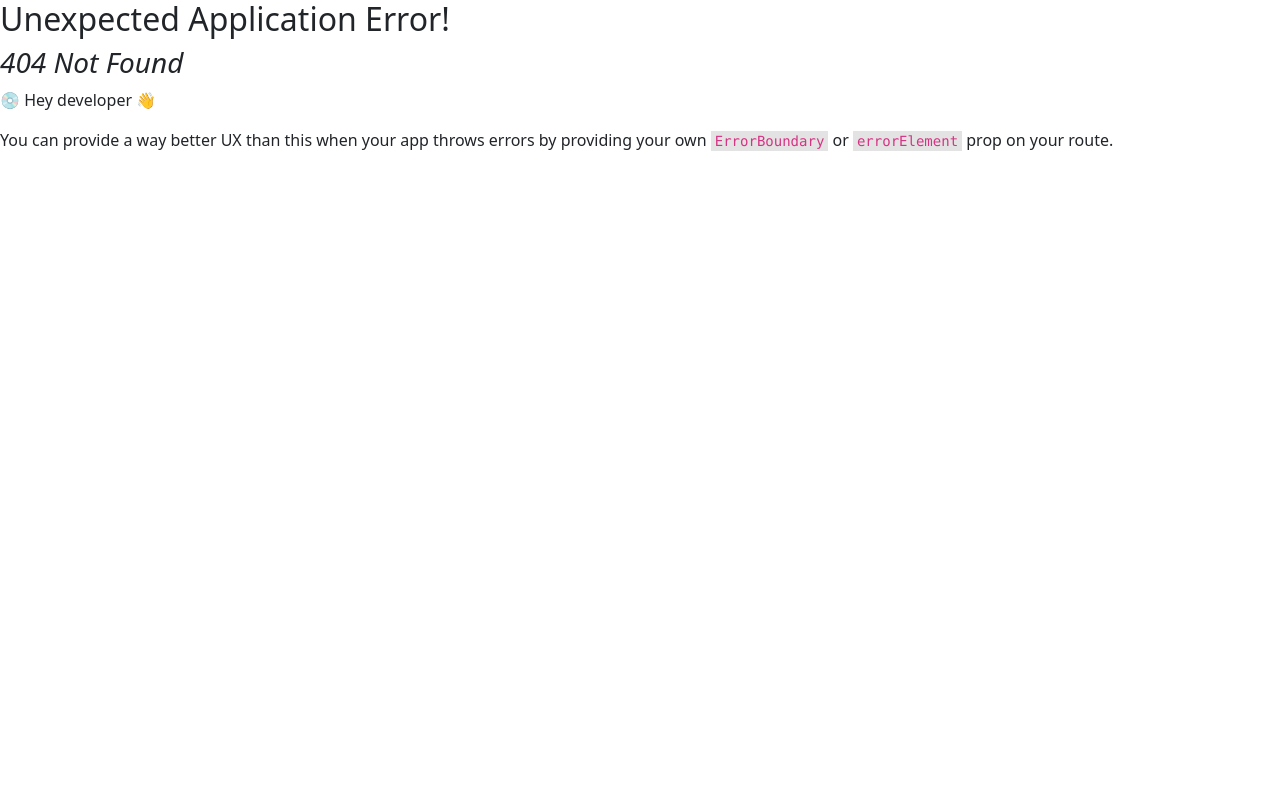
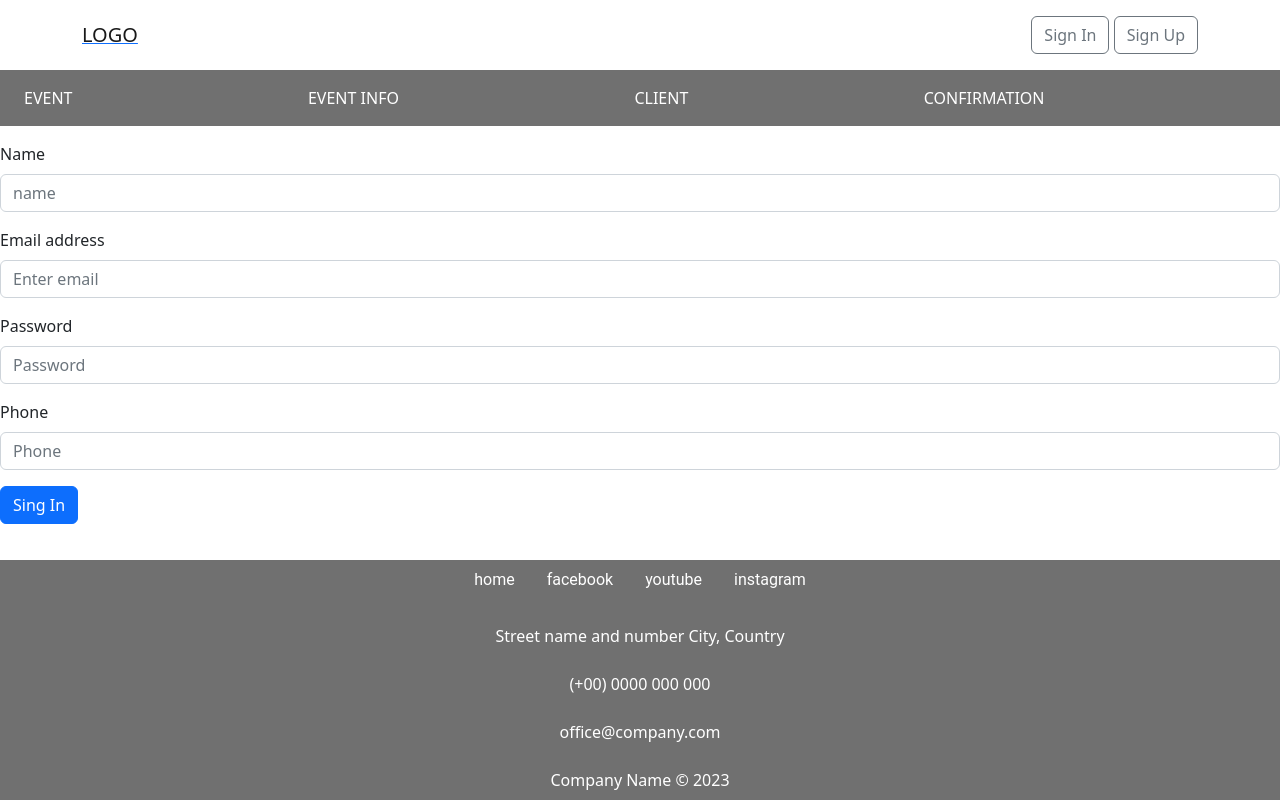
Before and after one commit to wich229/big_island_adventures_front_end, a React (Create React App) app: page /login_signup in a window 1280 px wide. Before the commit this address had no page. Built offline with nearby package versions, Linux system fonts and the light colour scheme.

Commit message:
react dom routers connecting

```diff
--- a/src/App.js
+++ b/src/App.js
@@ -7,6 +7,7 @@ import RootLayout from "./RootLayout";
 import Home from "./pages/Home";
 import EventsPage from "./pages/EventsPage";
 import EventInfo from "./pages/EventInfo";
+import LoginSignUp from "./pages/LoginSignUp";
 
 const router = createBrowserRouter([
   {
@@ -14,6 +15,7 @@ const router = createBrowserRouter([
     element: <RootLayout />,
     children: [
       { path: "/", element: <Home /> },
+      { path: "/login_signup", element: <LoginSignUp /> },
       { path: "/events", element: <EventsPage /> },
       { path: "/event-info", element: <EventInfo /> },
     ],
--- /dev/null
+++ b/src/components/EventCard.js
@@ -0,0 +1,24 @@
+import React from "react";
+import { Link } from "react-router-dom";
+import Button from "react-bootstrap/Button";
+import Card from "react-bootstrap/Card";
+
+const EventCard = () => {
+  return (
+    <div>
+      <Card style={{ width: "18rem" }}>
+        <Card.Img variant="top" src="holder.js/100px180" />
+        <Card.Body>
+          <Card.Title>Event One</Card.Title>
+          <Card.Text>
+            Some quick example text to build on the card title and make up the
+            bulk of the card's content.
+          </Card.Text>
+          <Button variant="secondary">Event Info</Button>
+        </Card.Body>
+      </Card>
+    </div>
+  );
+};
+
+export default EventCard;
--- /dev/null
+++ b/src/components/LoginSignUpCard.js
@@ -0,0 +1,35 @@
+import React from "react";
+import Button from "react-bootstrap/Button";
+import Form from "react-bootstrap/Form";
+
+const LoginSignUpCard = () => {
+  return (
+    <Form>
+      <Form.Group className="mb-3" controlId="formBasicName">
+        <Form.Label>Name</Form.Label>
+        <Form.Control type="name" placeholder="name" />
+      </Form.Group>
+
+      <Form.Group className="mb-3" controlId="formBasicEmail">
+        <Form.Label>Email address</Form.Label>
+        <Form.Control type="email" placeholder="Enter email" />
+      </Form.Group>
+
+      <Form.Group className="mb-3" controlId="formBasicPassword">
+        <Form.Label>Password</Form.Label>
+        <Form.Control type="password" placeholder="Password" />
+      </Form.Group>
+
+      <Form.Group className="mb-3" controlId="formBasicPhone">
+        <Form.Label>Phone</Form.Label>
+        <Form.Control type="phone" placeholder="Phone" />
+      </Form.Group>
+
+      <Button variant="primary" type="submit">
+        Sing In
+      </Button>
+    </Form>
+  );
+};
+
+export default LoginSignUpCard;
--- a/src/components/Navbar.js
+++ b/src/components/Navbar.js
@@ -1,6 +1,8 @@
 import React from "react";
+import { Link } from "react-router-dom";
 import Container from "react-bootstrap/Container";
 import Navbar from "react-bootstrap/Navbar";
+import Button from "react-bootstrap/Button";
 import SecNav from "./SecNav";
 
 function TopNav() {
@@ -8,13 +10,24 @@ function TopNav() {
     <>
       <Navbar className="Nav">
         <Container>
-          <Navbar.Brand href="#home">LOGO</Navbar.Brand>
-          <Navbar.Toggle />
-          <Navbar.Collapse className="justify-content-end">
-            <Navbar.Text>
+          <Link to="/">
+            <Navbar.Brand href="#home">LOGO</Navbar.Brand>
+          </Link>
+          {/* <Navbar.Toggle />
+          <Navbar.Collapse className="justify-content-end"> */}
+          {/* when sign in */}
+          {/* <Navbar.Text>
               Signed in as: <a href="#login">Name</a>
-            </Navbar.Text>
-          </Navbar.Collapse>
+            </Navbar.Text> */}
+          {/* </Navbar.Collapse> */}
+          <Navbar.Text>
+            <Link to="/login_signup">
+              <Button variant="outline-secondary">Sign In</Button>
+            </Link>{" "}
+            <Link to="/login_signup">
+              <Button variant="outline-secondary">Sign Up</Button>{" "}
+            </Link>
+          </Navbar.Text>
         </Container>
       </Navbar>
       <SecNav />
--- a/src/pages/EventsPage.js
+++ b/src/pages/EventsPage.js
@@ -1,25 +1,14 @@
 import React from "react";
 import { Link } from "react-router-dom";
-import Button from "react-bootstrap/Button";
-import Card from "react-bootstrap/Card";
+import EventCard from "../components/EventCard";
 
 const EventsPage = () => {
   return (
     <div>
       <h1 className="home-title">This is the Event Page</h1>
-      <Card style={{ width: "18rem" }}>
-        <Card.Img variant="top" src="holder.js/100px180" />
-        <Card.Body>
-          <Card.Title>Card Title</Card.Title>
-          <Card.Text>
-            Some quick example text to build on the card title and make up the
-            bulk of the card's content.
-          </Card.Text>
-          <Link to="/event-info">
-            <Button variant="primary">Event Info</Button>
-          </Link>
-        </Card.Body>
-      </Card>
+      <Link to="/event-info">
+        <EventCard />
+      </Link>
     </div>
   );
 };
--- a/src/pages/LoginSignUp.js
+++ b/src/pages/LoginSignUp.js
@@ -1,15 +1,8 @@
 import React from "react";
+import LoginSignUpCard from "../components/LoginSignUpCard";
 
-const LoginSignUp = () => (
-  <div>
-    <h1 className="home-title">This is the Home Page</h1>
-    <p>
-      Lorem ipsum dolor sit amet, consectetur adipiscing elit. Cras gravida,
-      risus at dapibus aliquet, elit quam scelerisque tortor, nec accumsan eros
-      nulla interdum justo. Pellentesque dignissim, sapien et congue rutrum,
-      lorem tortor dapibus turpis, sit amet vestibulum eros mi et odio.
-    </p>
-  </div>
-);
+const LoginSignUp = () => {
+  return <LoginSignUpCard />;
+};
 
 export default LoginSignUp;
```
